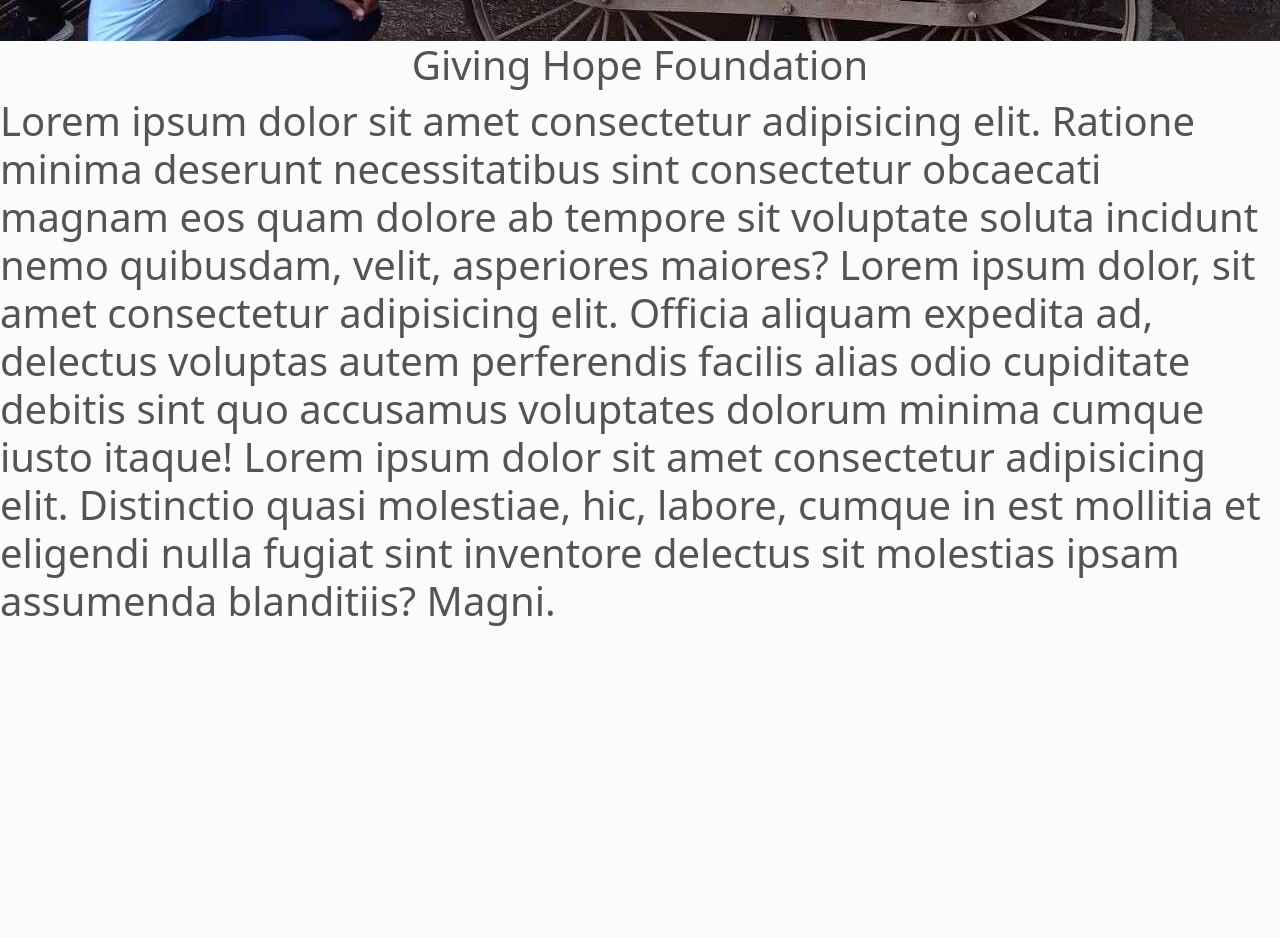
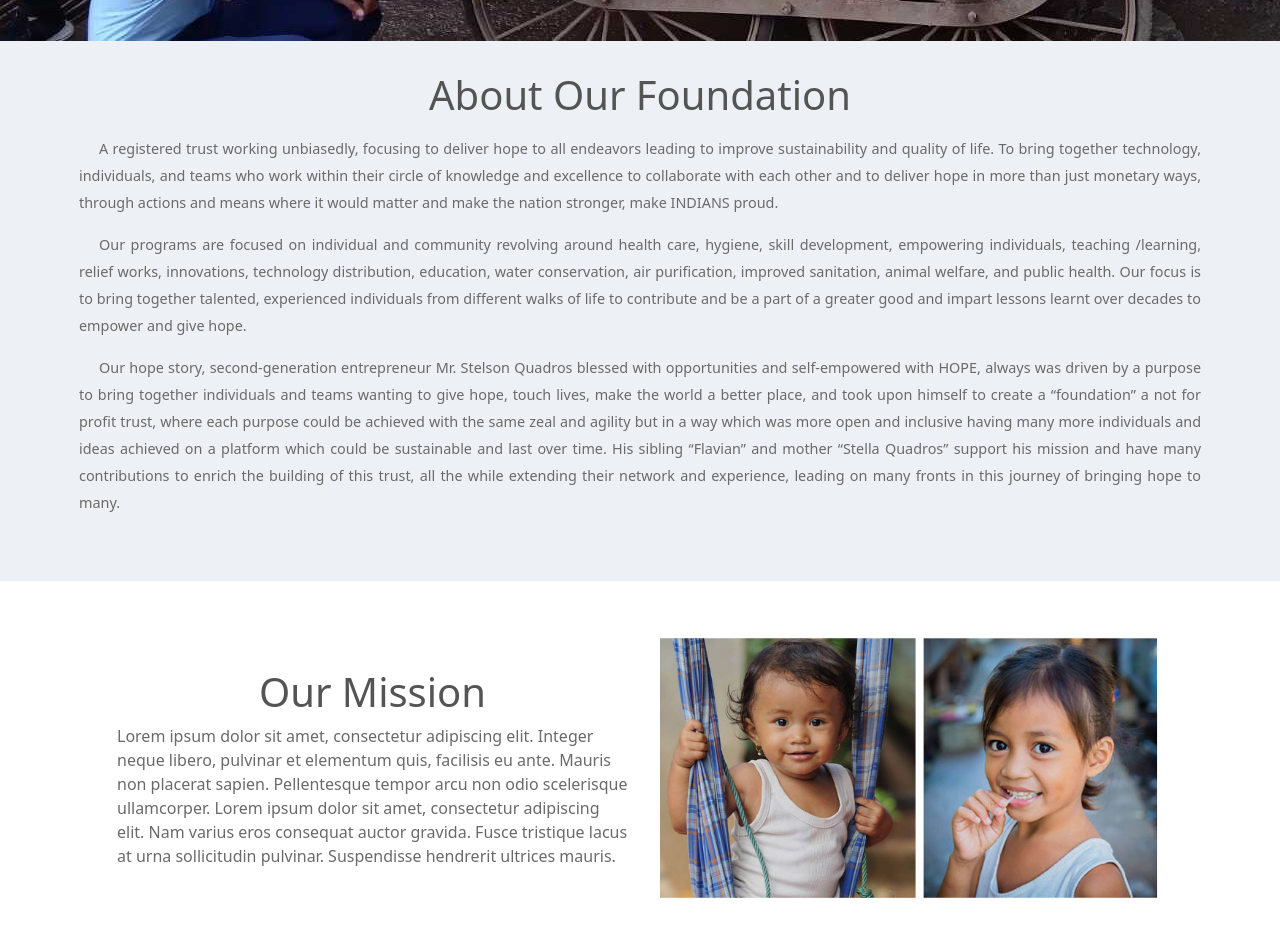
Before and after one commit to mayurkanade44/ghf, a React (Create React App) app: page / in a window 1280 px wide. Shown: the part 600-1538 px from the top of the page. Before the commit the page ends 1228 px from the top, so only its background shows below. Built offline with nearby package versions, Linux system fonts and the light colour scheme.

Commit message:
About Us page added

```diff
--- a/src/App.js
+++ b/src/App.js
@@ -1,11 +1,6 @@
-import Home from "./components/Home";
+import { AboutUs, Home } from "./pages";
 import Navbar from "./components/Navbar";
-import {
-  BrowserRouter as Router,
-  Route,
-  Routes,
-  Navigate,
-} from "react-router-dom";
+import { BrowserRouter as Router, Route, Routes } from "react-router-dom";
 
 function App() {
   return (
@@ -13,6 +8,7 @@ function App() {
       <Navbar />
       <Routes>
         <Route path="/" element={<Home />} />
+        <Route path="/AboutUs" element={<AboutUs />} />
       </Routes>
     </Router>
   );
--- /dev/null
+++ b/src/components/About.jsx
@@ -0,0 +1,93 @@
+import mission from '../images/misin.jpg'
+import vision from '../images/vision.jpg'
+
+
+const About = () => {
+  return (
+    <div className="container-fluid">
+      <div className="about-us">
+        <div className="container">
+          <div className="row natur-row no-margin w-100">
+            <div className="text-part col-md-12">
+              <h1 className="text-center mb-3">About Our Foundation</h1>
+              <p>
+                A registered trust working unbiasedly, focusing to deliver hope
+                to all endeavors leading to improve sustainability and quality
+                of life. To bring together technology, individuals, and teams
+                who work within their circle of knowledge and excellence to
+                collaborate with each other and to deliver hope in more than
+                just monetary ways, through actions and means where it would
+                matter and make the nation stronger, make INDIANS proud.
+              </p>
+              <p>
+                Our programs are focused on individual and community revolving
+                around health care, hygiene, skill development, empowering
+                individuals, teaching /learning, relief works, innovations,
+                technology distribution, education, water conservation, air
+                purification, improved sanitation, animal welfare, and public
+                health. Our focus is to bring together talented, experienced
+                individuals from different walks of life to contribute and be a
+                part of a greater good and impart lessons learnt over decades to
+                empower and give hope.
+              </p>
+              <p>
+                Our hope story, second-generation entrepreneur Mr. Stelson
+                Quadros blessed with opportunities and self-empowered with HOPE,
+                always was driven by a purpose to bring together individuals and
+                teams wanting to give hope, touch lives, make the world a better
+                place, and took upon himself to create a “foundation” a not for
+                profit trust, where each purpose could be achieved with the same
+                zeal and agility but in a way which was more open and inclusive
+                having many more individuals and ideas achieved on a platform
+                which could be sustainable and last over time. His sibling
+                “Flavian” and mother “Stella Quadros” support his mission and
+                have many contributions to enrich the building of this trust,
+                all the while extending their network and experience, leading on
+                many fronts in this journey of bringing hope to many.
+              </p>
+            </div>
+          </div>
+        </div>
+      </div>
+      <section class="mission-vision">
+        <div class="container">
+          <div class="row mission">
+            <div class="col-md-6 mv-det">
+              <h1 class="text-center">Our Mission</h1>
+              <p>
+                Lorem ipsum dolor sit amet, consectetur adipiscing elit. Integer
+                neque libero, pulvinar et elementum quis, facilisis eu ante.
+                Mauris non placerat sapien. Pellentesque tempor arcu non odio
+                scelerisque ullamcorper. Lorem ipsum dolor sit amet, consectetur
+                adipiscing elit. Nam varius eros consequat auctor gravida. Fusce
+                tristique lacus at urna sollicitudin pulvinar. Suspendisse
+                hendrerit ultrices mauris.
+              </p>
+            </div>
+            <div class="col-md-6 mv-img">
+              <img src={mission} alt="mission" />
+            </div>
+          </div>
+          <div class="row vision flex-column-reverse flex-md-row">
+            <div class="col-md-6 mv-img">
+              <img src={vision} alt="vision" />
+            </div>
+            <div class="col-md-6 mv-det">
+              <h1 class="text-center">Our Vision</h1>
+              <p>
+                Ut ultricies lacus a rutrum mollis. Orci varius natoque
+                penatibus et magnis dis parturient montes, nascetur ridiculus
+                mus. Sed porta dolor quis felis pulvinar dignissim. Etiam nisl
+                ligula, ullamcorper non metus vitae, maximus efficitur mi.
+                Vivamus ut ex ullamcorper, scelerisque lacus nec, commodo dui.
+                Proin massa urna, volutpat vel augue eget, iaculis tristique
+                dui.
+              </p>
+            </div>
+          </div>
+        </div>
+      </section>
+    </div>
+  );
+};
+export default About;
--- a/src/components/Home.jsx
+++ /dev/null
@@ -1,25 +0,0 @@
-import a from "../images/slider/slider-1.jpeg";
-import { homeImages } from "./Utils";
-import Carousel from "./Carousel";
-
-const Home = () => {
-  return (
-    <div>
-      <Carousel a={a} title="Khira Nagar" desc="testing" images={homeImages} />
-      <h1 className="text-center">Giving Hope Foundation</h1>
-      <h1>
-        Lorem ipsum dolor sit amet consectetur adipisicing elit. Ratione minima
-        deserunt necessitatibus sint consectetur obcaecati magnam eos quam
-        dolore ab tempore sit voluptate soluta incidunt nemo quibusdam, velit,
-        asperiores maiores? Lorem ipsum dolor, sit amet consectetur adipisicing
-        elit. Officia aliquam expedita ad, delectus voluptas autem perferendis
-        facilis alias odio cupiditate debitis sint quo accusamus voluptates
-        dolorum minima cumque iusto itaque! Lorem ipsum dolor sit amet
-        consectetur adipisicing elit. Distinctio quasi molestiae, hic, labore,
-        cumque in est mollitia et eligendi nulla fugiat sint inventore delectus
-        sit molestias ipsam assumenda blanditiis? Magni.
-      </h1>
-    </div>
-  );
-};
-export default Home;
--- a/src/components/Navbar.jsx
+++ b/src/components/Navbar.jsx
@@ -106,7 +106,7 @@ const Navbar = () => {
               </li>
               <li className="nav-item">
                 <Link
-                  to="/projects"
+                  to="/AboutUs"
                   className="nav-link text-center"
                   onClick={() => {
                     setExpand(false);
--- /dev/null
+++ b/src/components/index.js
@@ -0,0 +1,4 @@
+import About from "./About";
+import Carousel from "./Carousel";
+
+export { Carousel, About };
--- /dev/null
+++ b/src/pages/AboutUs.jsx
@@ -0,0 +1,6 @@
+import { About } from "../components";
+
+const AboutUs = () => {
+  return <About />;
+};
+export default AboutUs;
--- /dev/null
+++ b/src/pages/Home.jsx
@@ -0,0 +1,13 @@
+import a from "../images/slider/slider-1.jpeg";
+import { homeImages } from "../components/Utils";
+import { Carousel, About } from "../components";
+
+const Home = () => {
+  return (
+    <div>
+      <Carousel a={a} title="Khira Nagar" desc="testing" images={homeImages} />
+      <About />
+    </div>
+  );
+};
+export default Home;
--- /dev/null
+++ b/src/pages/index.js
@@ -0,0 +1,4 @@
+import AboutUs from "./AboutUs";
+import Home from "./Home";
+
+export { AboutUs, Home };
```
